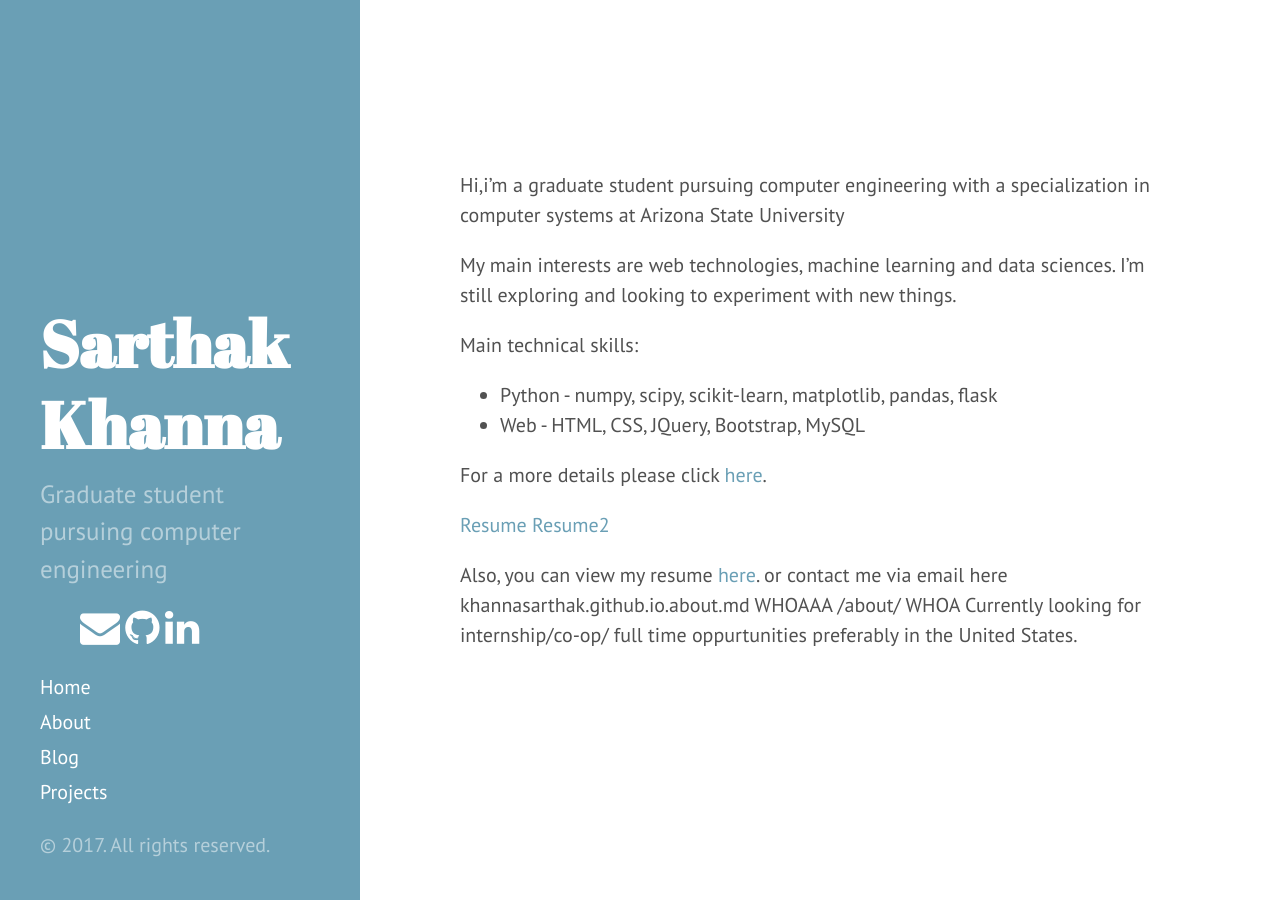
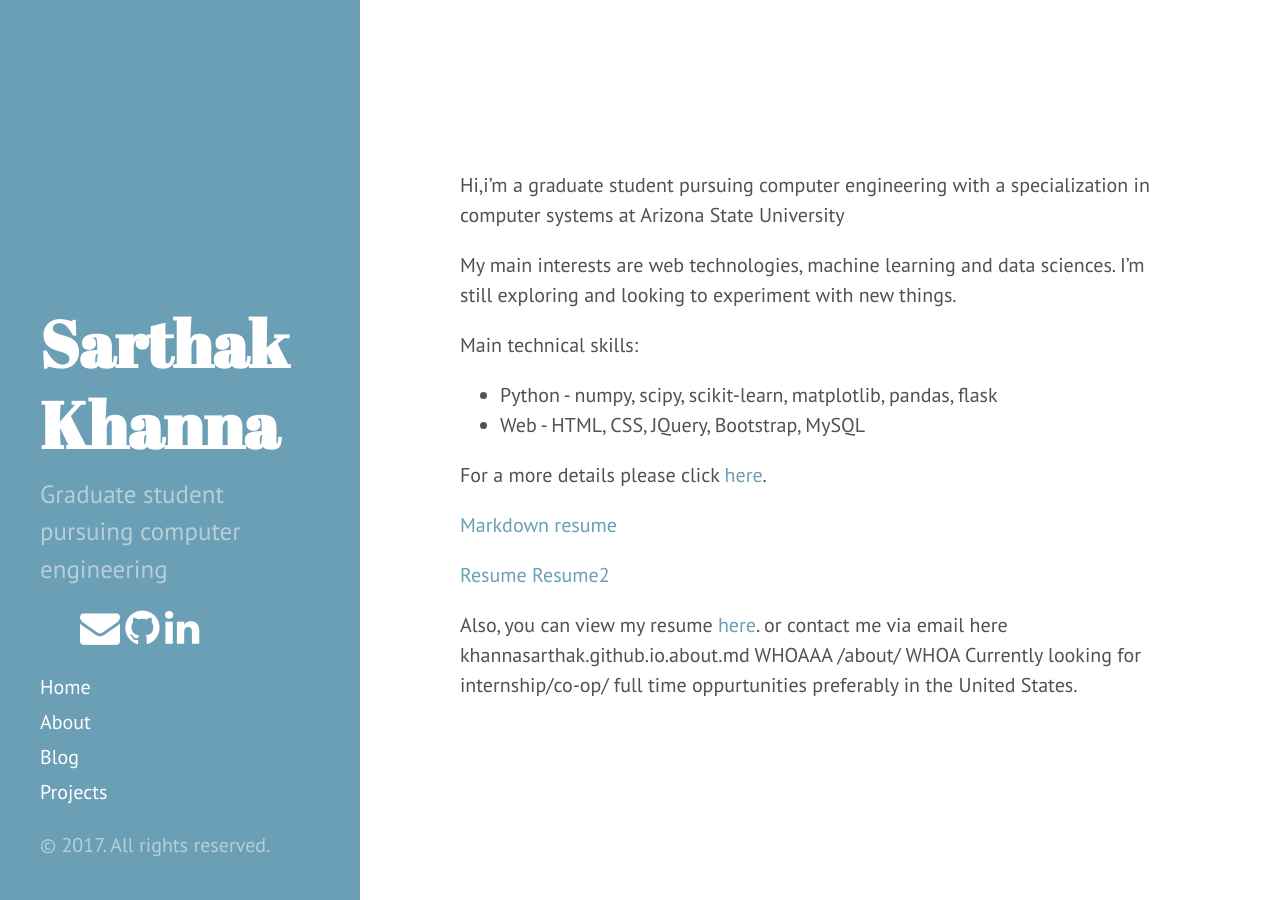
Before and after one commit to khannasarthak/khannasarthak.github.io, a Jekyll site: the page built from index.md, in a window 1280 px wide. Built offline with Jekyll 4.4.1, drawn with Linux system fonts in a browser that asks for light colours; nearby versions of some CDN libraries.

Commit message:
opens in new tab using markdown
testing

```diff
--- a/index.md
+++ b/index.md
@@ -13,7 +13,7 @@ Main technical skills:
 
 For a more details please click [here](http://khannasarthak.github.io/about/).
 
-
+[Markdown resume](http://khannasarthak.github.io/SarthakKhannaCV.pdf){:target="_blank"}
 
 <a href="http://khannasarthak.github.io/SarthakKhannaCV.pdf" target="_blank">Resume</a>
 <a href="SarthakKhannaCV.pdf" target="_blank">Resume2</a>
```
